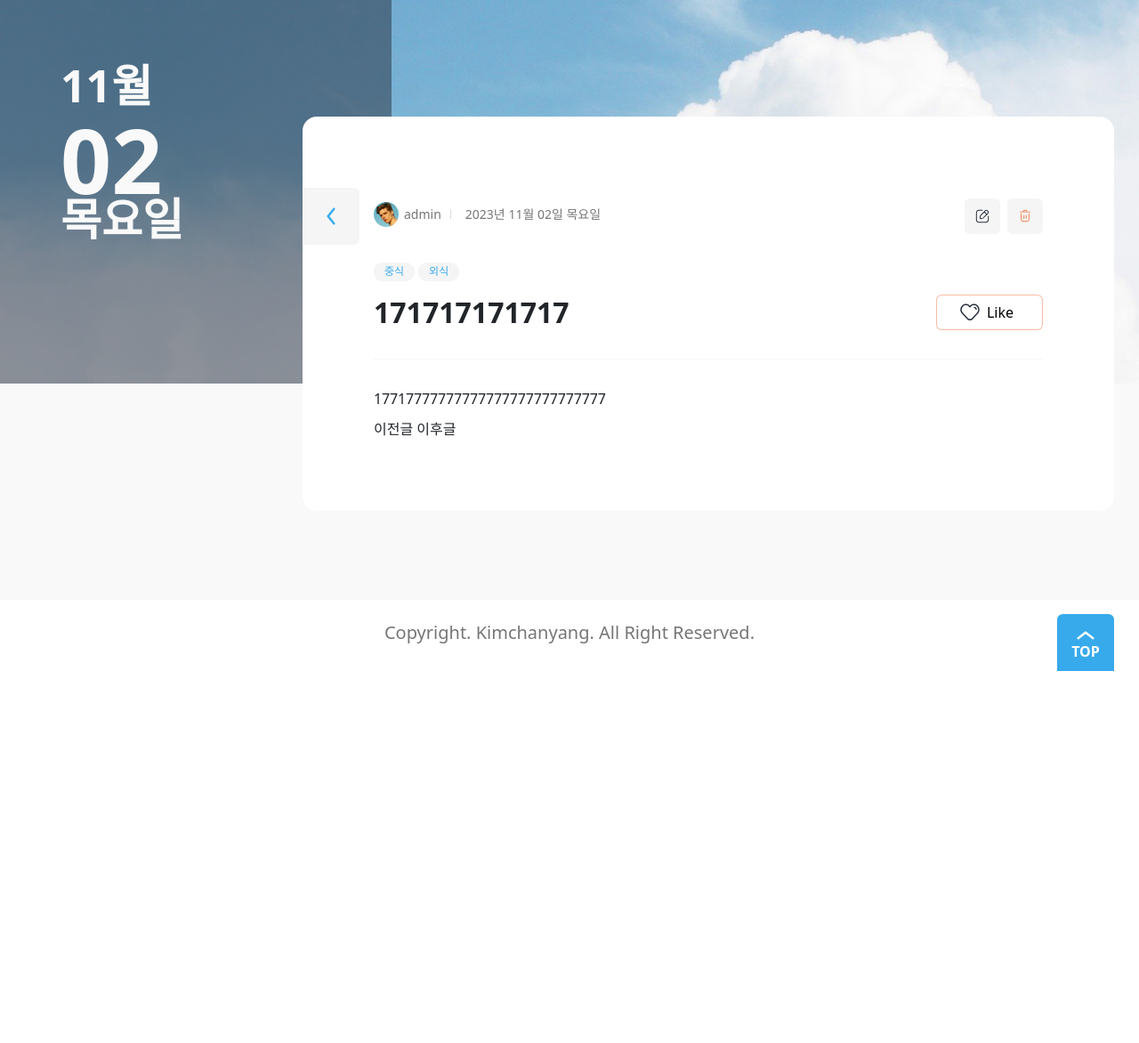
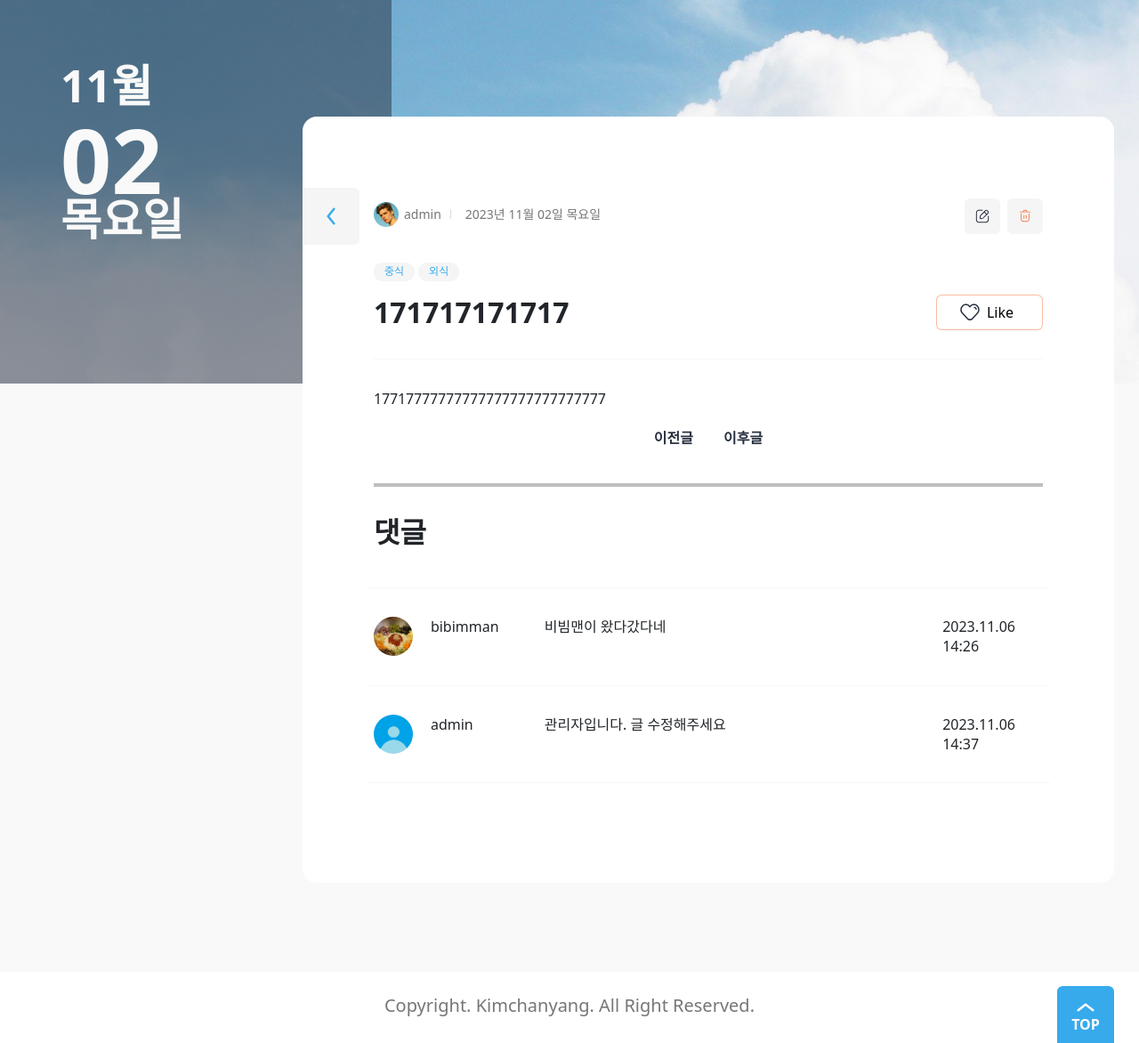
Before and after one commit to Kimchanyang524/MyFirstBlog, a Django app: page /blog/18/ in a window 1280 px wide. Shown: the part 75-1247 px from the top of the page at 89% size. Before the commit the page ends 829 px from the top, so only its background shows below. Run offline with Django 4.2, Linux system fonts and the light colour scheme; a user stored in the database is signed in; data comes from the database, SQL or seed files in the repository; both versions use the stored data as it was after the commit; some web fonts are replaced.

Commit message:
댓글 읽기 기능 구현

```diff
--- a/MyFirstBlog/blog/views.py
+++ b/MyFirstBlog/blog/views.py
@@ -91,10 +91,12 @@ class PostDetail(DetailView):
             )
         except Post.DoesNotExist:
             previous_post = None
+        comments = Comment.objects.filter(post=post)
         contaxt = {
             "post": post,
             "previous_post": previous_post,
             "next_post": next_post,
+            "comments": comments,
         }
         return render(request, "blog/post_detail.html", contaxt)
 
--- a/MyFirstBlog/templates/blog/post_detail.html
+++ b/MyFirstBlog/templates/blog/post_detail.html
@@ -43,26 +43,51 @@
                         {{ post.content }}
                     </p>
                 </div>
-                <div class="justify-content-center">
+                <div class="d-flex justify-content-center">
                     {% if previous_post %}
-                    <a href="{% url 'post_detail' previous_post.id %}">이전글</a>
+                    <a href="{% url 'post_detail' previous_post.id %}" class="button white">이전글</a>
                     {% endif %}
+                    &nbsp;&nbsp;
                     {% if next_post %}
-                    <a href="{% url 'post_detail' next_post.id %}">이후글</a>
+                    <a href="{% url 'post_detail' next_post.id %}" class="button white">이후글</a>
                     {% endif %}
+                </div>
+                <hr style="border: solid 2px black;">
+                <div class="title-wrap">
+                    <h2>댓글</h2>
+                </div>
+                <div class="view-contents">
+                    <div class="row">
+                        <hr>
+                        {% for comment in comments %}
+                        <div class="col-md-1 profile-img">
+                            <a href="#">
+                                {% if comment.author.profile_img %}
+                                <img src="{{ comment.author.profile_img.url }}" alt="My Page" style="margin: 0;">
+                                {% else %}
+                                <img src="{% static './assets/blank_profile.png' %}" alt="My Page" style="margin: 0;">
+                                {% endif %}
+                            </a>
+                        </div>
+                        <div class="col-md-2">{{ comment.author }}</div>
+                        <div class="col-md-7">{{ comment.message }}</div>
+                        <div class="col-md-2">{{ comment.created_at|date:'Y.m.d H:i' }}</div>
+                        <hr>
+                        {% endfor %}
+                    </div>
                 </div>
                 {% if request.user.is_staff or request.user == post.author %}
                 <div class="btn-group">
                     <a href="{% url 'post_update' post.id %}" class="btn-modify">
-                        <span class="a11y-hidden">modify</span>
+                        <span class="a11y-hidden">수정</span>
                     </a>
                     <button id="delete_bt" type="button" class="btn-delete">
-                        <span id="delete_sp" class="a11y-hidden">delete</span>
+                        <span id="delete_sp" class="a11y-hidden">삭제</span>
                     </button>
                 </div>
                 {% endif %}
                 <a href="{% url 'post_list' %}" class="btn-back">
-                    <span class="a11y-hidden">Back</span>
+                    <span class="a11y-hidden">뒤로가기</span>
                 </a>
             </div>
         </section>
@@ -71,6 +96,7 @@
 
 <script>
     const delete_bt = document.getElementById('delete_bt')
+    const btn_like = document.querySelector('.btn-like')
 
     delete_bt.addEventListener('click', ()=>{
         delete_confirm = confirm('정말로 삭제하시겠습니까?')
--- a/MyFirstBlog/templates/blog/post_list.html
+++ b/MyFirstBlog/templates/blog/post_list.html
@@ -79,7 +79,7 @@
                 <li><a href="{% url 'post_search_tag' '간편식' %}">간편식</a></li>
             </ul>
             <h3>검색</h3>
-            <form class="d-flex" action="{% url "post_search" %}" method="get">
+            <form class="d-flex" action="{% url 'post_search' %}" method="get">
                 <input class="form-control me-2" type="text" placeholder="Search" name="search">
                 <button type="submit" class="button white"><img src="{% static './assets/icon-search.svg' %}" alt="My Blog"></button>
                 <input type="hidden" name="page" value="1">
--- a/MyFirstBlog/templates/main/index.html
+++ b/MyFirstBlog/templates/main/index.html
@@ -63,8 +63,8 @@
         <aside class="about">
             <h2>블로그 주인 프로필</h2>
             <img src="{% static './assets/profile.jpg' %}" alt="" class="user-profile">
-            <p class="user-name">Chilli</p>
-            <p class="user-description">Lorem ipsum dolor sit amet consectetur adipisicing elit.</p>
+            <p class="user-name">김찬양</p>
+            <p class="user-description">김찬양의 요리 블로그 입니다.</p>
             <h3>Categories</h3>
             <ul class="categories">
                 <li><a href="{% url 'post_search_tag' '한식' %}">한식</a></li>
@@ -93,7 +93,7 @@
                     </a>
                 </li>
                 <li>
-                    <a href="#">
+                    <a href="https://github.com/Kimchanyang524">
                         <img src="{% static './assets/GitHub.svg' %}" alt="GitHub">
                     </a>
                 </li>
```
Also changed, not shown: MyFirstBlog/static/css/header.css (+8 -0 lines), MyFirstBlog/db.sqlite3.
